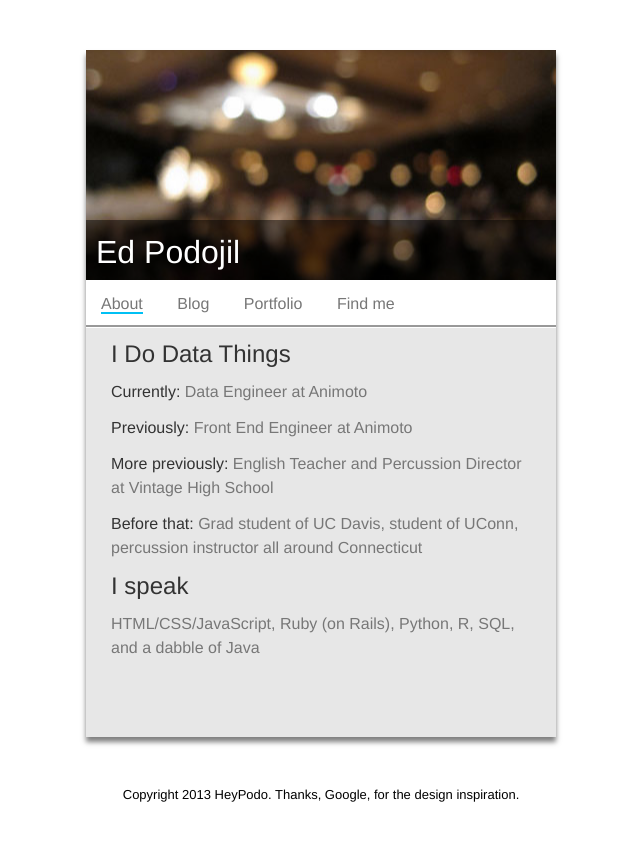
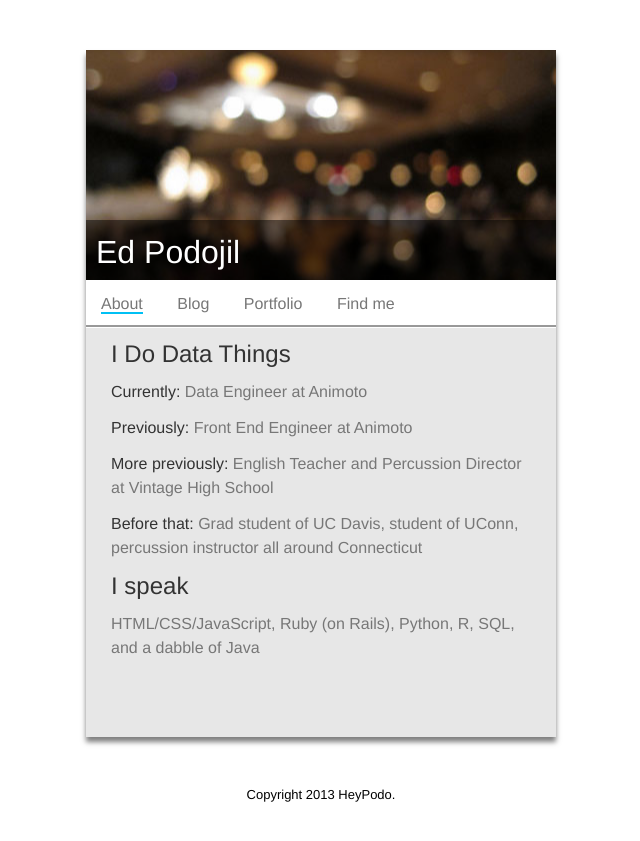
Before and after one commit to podopie/podopie.github.com, a Jekyll site: the page index.html, which Jekyll copies as it is, in a window 1280 px wide. Shown: the top 841 px of the page, without its empty margins (319-959 px from the left). Built offline with Jekyll 4.4.1, drawn with Linux system fonts in a browser that asks for light colours; nearby versions of some CDN libraries.

Commit message:
removing dem bytes

```diff
--- a/index.html
+++ b/index.html
@@ -78,7 +78,7 @@
       <article class="cover cover-right"></article>
     </section>
   </div>
-  <footer>Copyright 2013 HeyPodo. Thanks, Google, for the design inspiration.</footer>
+  <footer>Copyright 2013 HeyPodo.</footer>
 </body>
 </html>
 <script>
```
